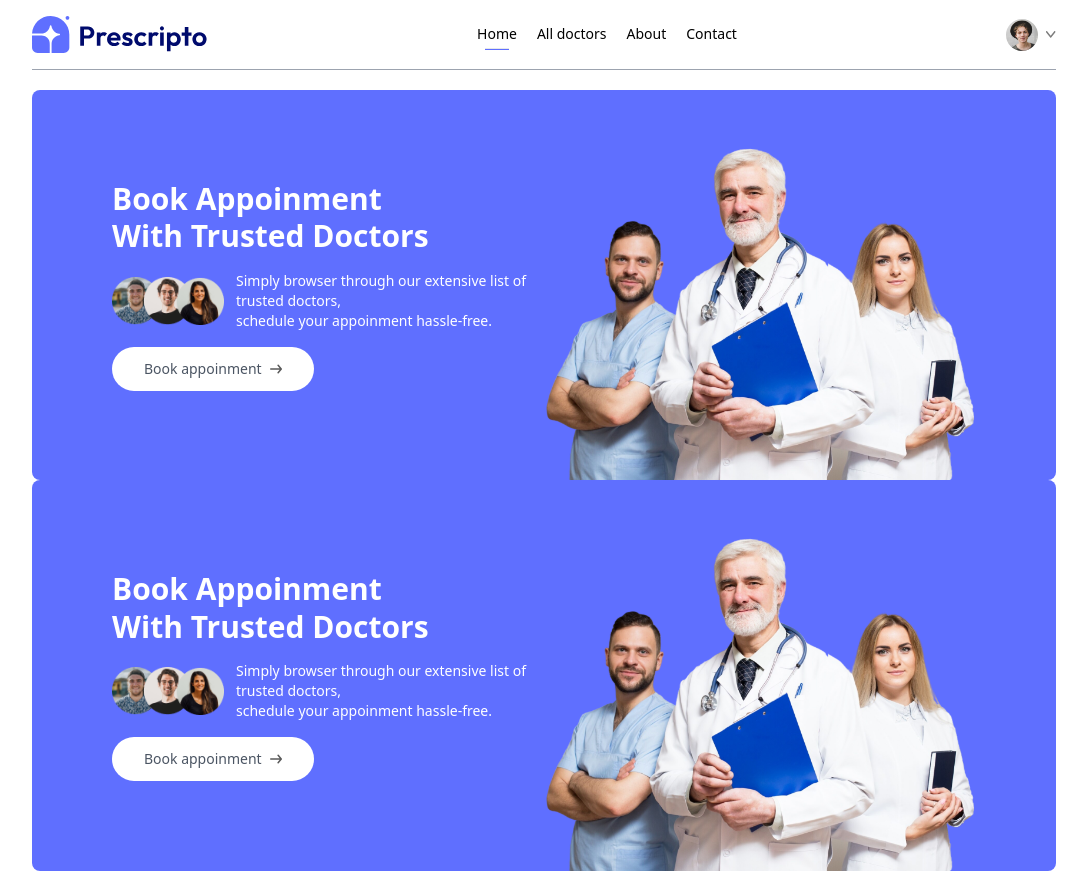
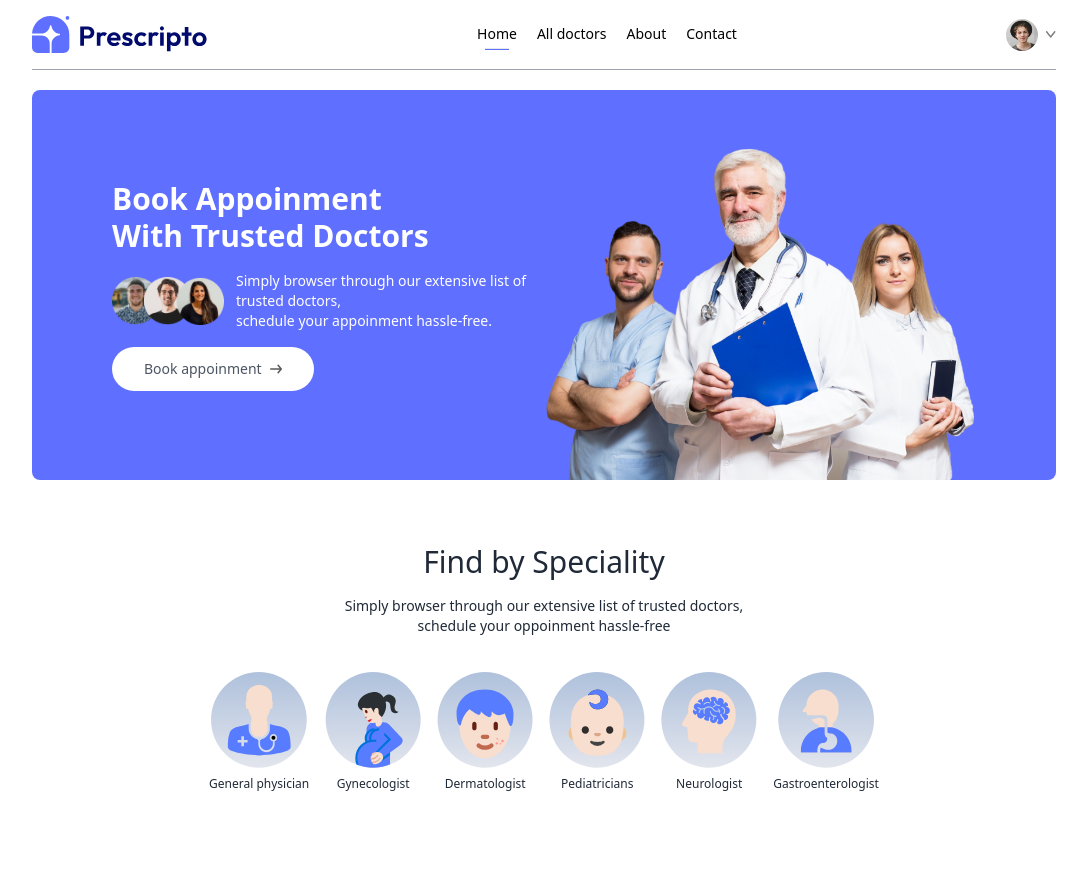
Before and after one commit to tharindi22/React_Project-Doctor-Appoinment--frontend, a React app: page / in a window 1280 px wide. Shown: the whole page, without its empty margins (96-1183 px from the left). Built offline with nearby package versions, Linux system fonts and the light colour scheme; the HTML template or start-up script is replaced by a standard one.

Commit message:
completed the Menu Section

```diff
--- a/src/App.jsx
+++ b/src/App.jsx
@@ -27,7 +27,7 @@
         <Route path='/appoinment/:docId' element={<Appoinment />} />
       </Routes>
 
-      <Header/>
+
 
     </div>
 
--- /dev/null
+++ b/src/components/SpecialityMenu.jsx
@@ -0,0 +1,22 @@
+import React from 'react'
+import {specialityData} from '../assets/assets'
+import { Link } from 'react-router-dom'
+
+const SpecialityMenu = () => {
+  return (
+    <div className='flex flex-col items-center gap-4 py-16 text-gray-800' id='speciality'>
+        <h1 className='text-3xl'>Find by Speciality</h1>
+        <p className='sm:w-1/2 text-center text-sm'>Simply browser through our extensive list of trusted doctors,<br /> schedule your oppoinment hassle-free</p>
+        <div className='flex sm:justify-center gap-4 pt-5 w-full overflow-scroll'>
+            {specialityData.map((item,index)=>(
+                <Link onClick={()=>scrollTo(0,0)} className='flex flex-col items-center text-xs cursor-poiinter flex-shrink-0 hover:translate-y-[-10px] transition-all duration-500' key={index} to={`/doctors/${item.speciality}`}>
+                    <img className='w-16 sm:w-24 mb-2' src={item.image} alt="" />
+                    <p>{item.speciality}</p>
+                </Link>
+            ))}
+        </div>
+    </div>
+  )
+}
+
+export default SpecialityMenu
--- a/src/index.css
+++ b/src/index.css
@@ -6,3 +6,7 @@
 .active hr{
     @apply block
 }
+
+::-webkit-scrollbar{
+   @apply hidden
+}
--- a/src/pages/Home.jsx
+++ b/src/pages/Home.jsx
@@ -1,5 +1,6 @@
 import React from 'react'
 import { Header } from '../components/Header'
+import SpecialityMenu from '../components/SpecialityMenu'
 
 
 
@@ -7,6 +8,7 @@
   return (
     <div>
       <Header/>
+      <SpecialityMenu/>
     </div>
   )
 }
```
